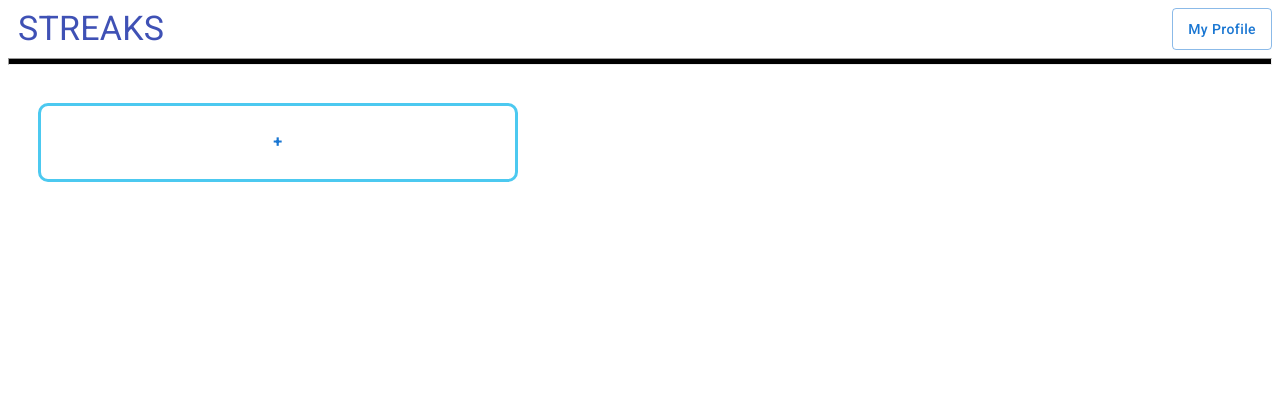
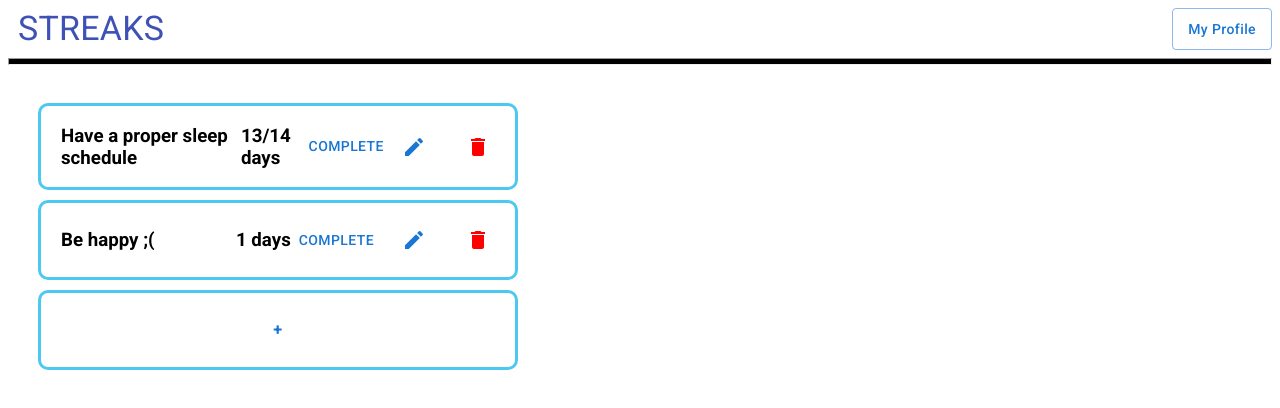
Before and after one commit to Rayahhhmed/streaks, a React (Create React App) app in the folder client/: page / in a window 1280 px wide. Shown: the top 408 px of the page. Built offline with nearby package versions, Linux system fonts and the light colour scheme.

Commit message:
Implemented get and delete habit

```diff
--- a/client/src/App.js
+++ b/client/src/App.js
@@ -7,21 +7,21 @@ import { nanoid } from 'nanoid'
 function App() {
   // Initialise habits to an empty list
   const [habits, setHabits] = useState([
-    // // Predefined habits for now
-    // {
-    //   id: 1,
-    //   text: 'Have a proper sleep schedule',
-    //   streak: 13,
-    //   targetStreak: 14,
-    //   completed: false,
-    // },
-    // {
-    //   id: 2,
-    //   text: 'Be happy ;(',
-    //   streak: 1,
-    //   targetStreak: 0,
-    //   completed: false,
-    // },
+    // Predefined habits for now
+    {
+      id: 1,
+      text: 'Have a proper sleep schedule',
+      streak: 13,
+      targetStreak: 14,
+      completed: false,
+    },
+    {
+      id: 2,
+      text: 'Be happy ;(',
+      streak: 1,
+      targetStreak: 0,
+      completed: false,
+    },
   ]);
 
   // Add a habit
```
Also changed, not shown: 2 other files (tests, documents, lock files or other folders).
